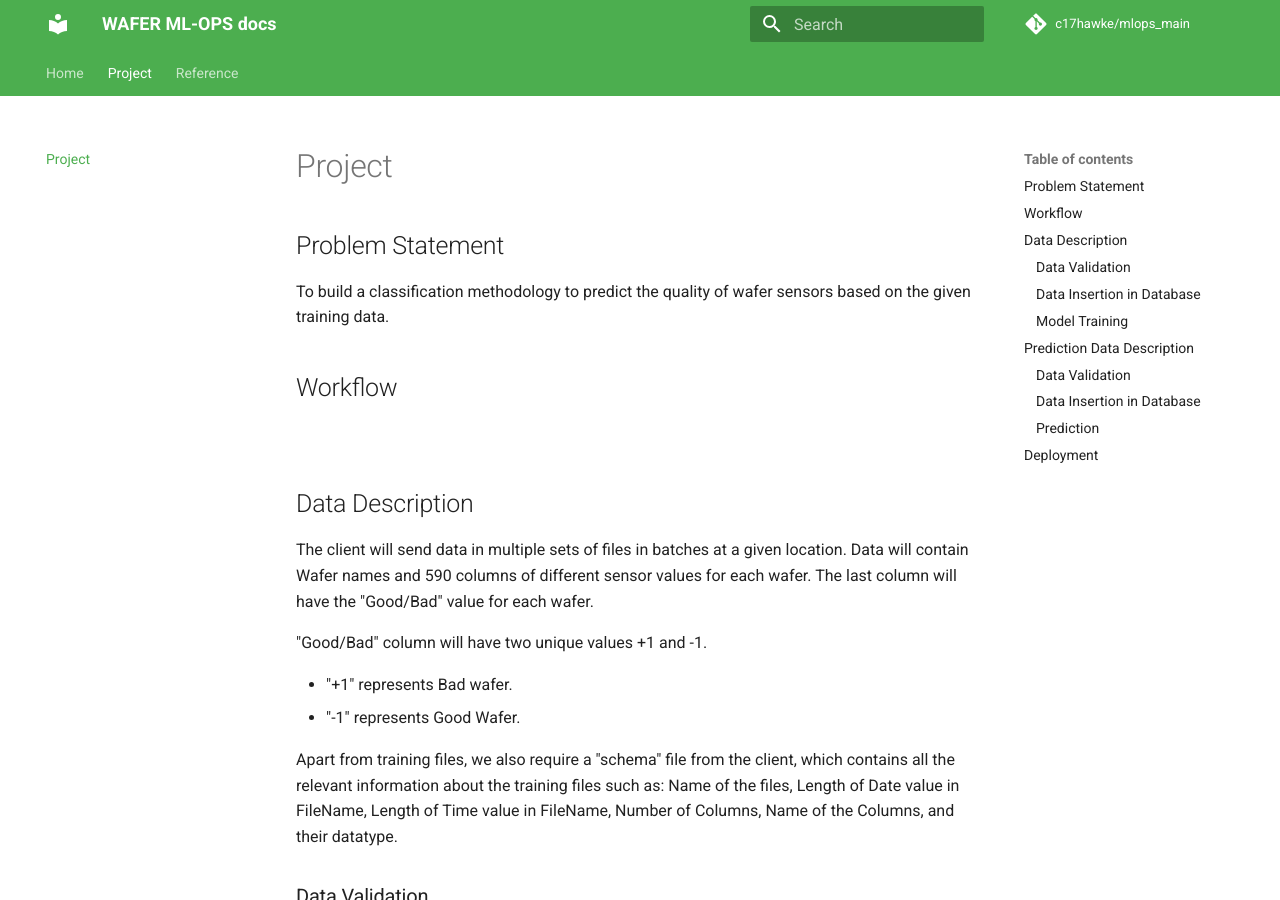
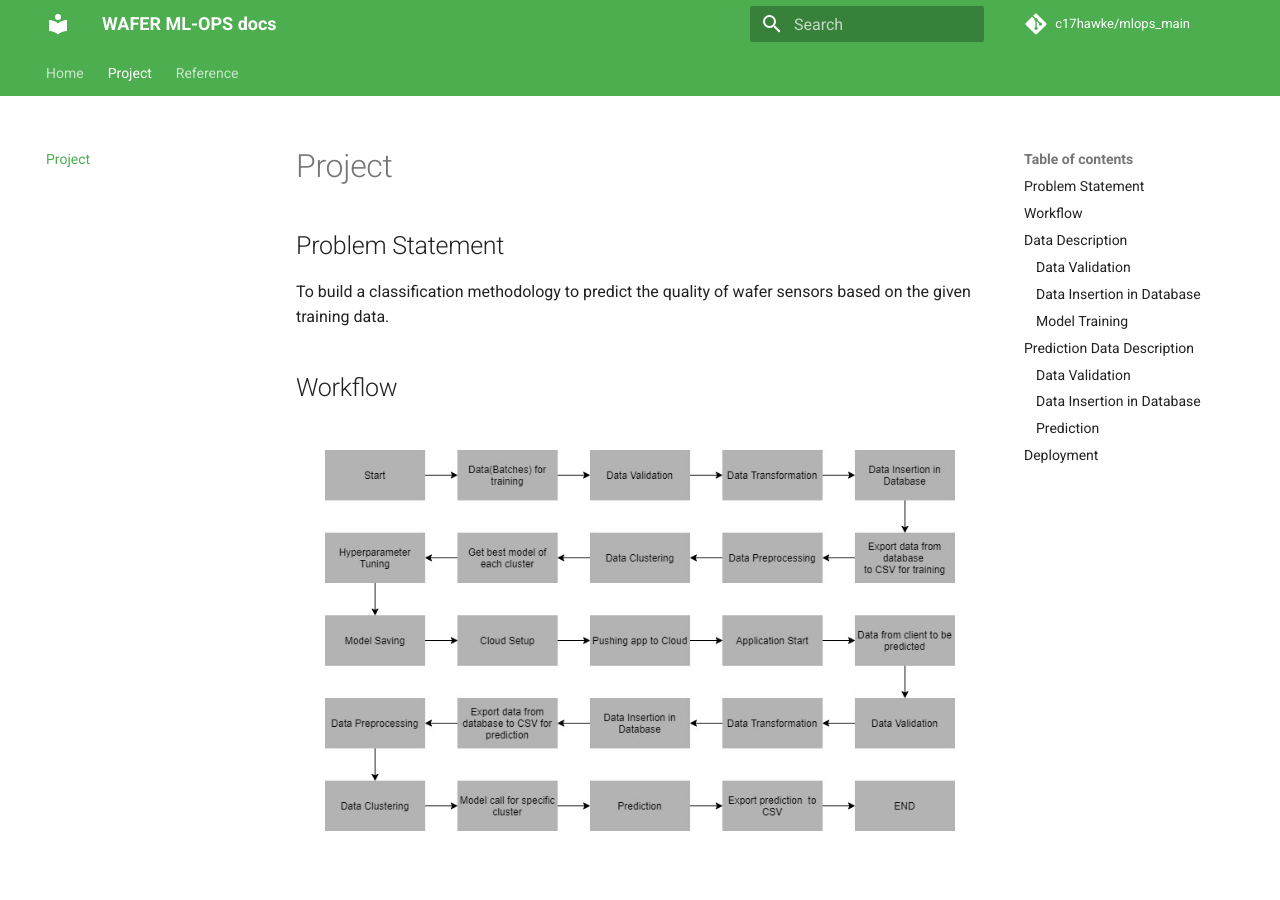
Before and after one commit to c17hawke/wafer_mlops_docs, an MkDocs documentation site: the page built from docs/project.md, in a window 1280 px wide and 900 px high. Built offline with MkDocs 1.6.1 and Material for MkDocs 9.7.7, drawn with Linux system fonts in a browser that asks for light colours; comment, search, counter and statistics services are not loaded.

Commit message:
project description add

```diff
--- a/docs/project.md
+++ b/docs/project.md
@@ -5,7 +5,7 @@ To build a classification methodology to predict the quality of wafer sensors ba
 
 ## Workflow
 
-![](docs/img/mlFlow.png)
+![](https://github.com/c17hawke/wafer_mlops_docs/blob/main/docs/img/workflow.jpg?raw=true)
 
 ## Data Description
 
```
Also changed, not shown: docs/img/workflow.jpg (added).
